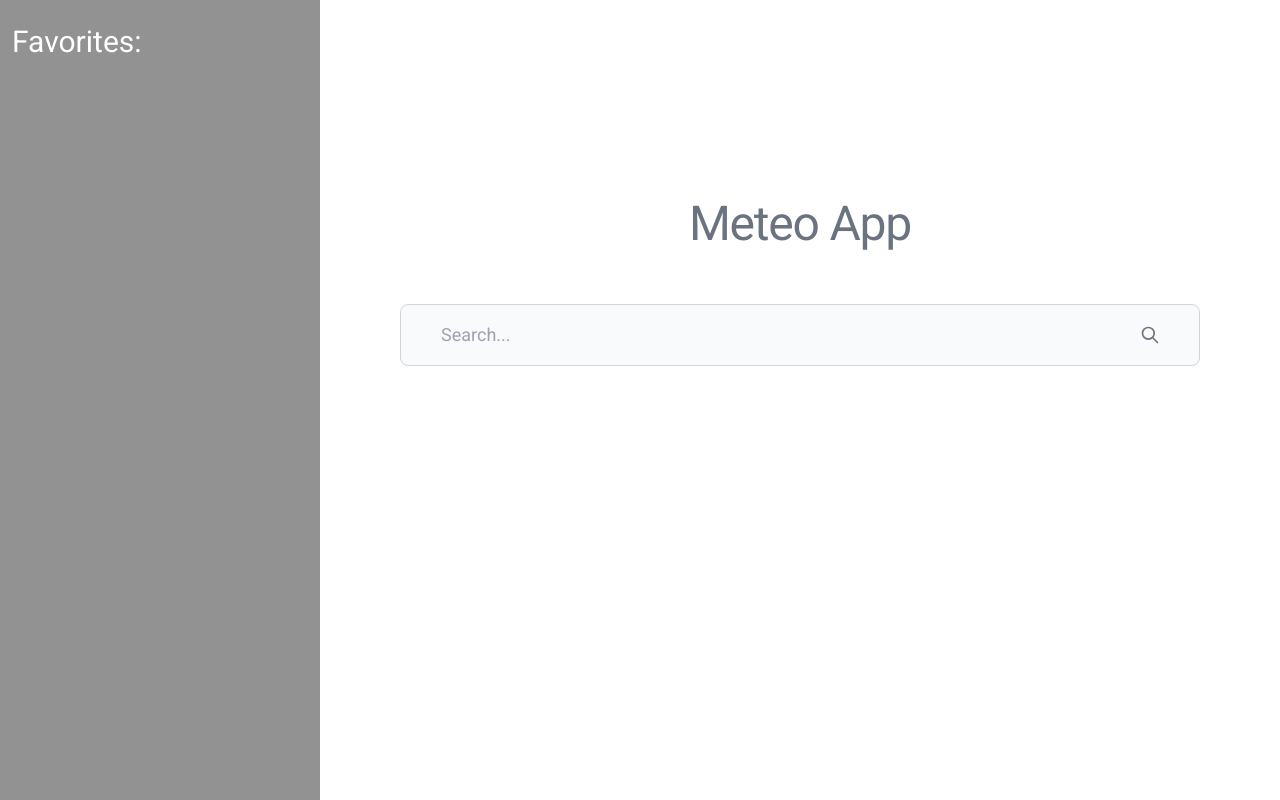
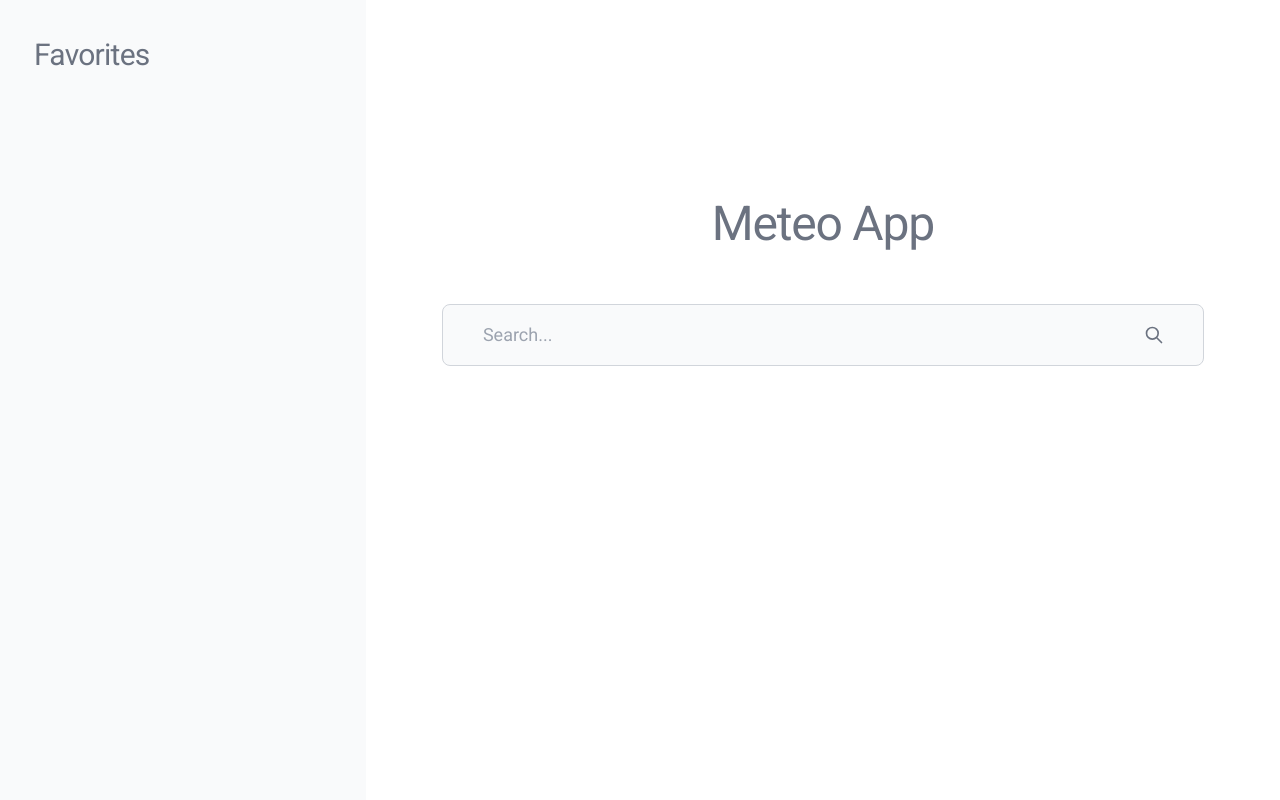
Before and after one commit to kristijan-kresic-hvar/meteoapp, a React (Vite) app: page / in a window 1280 px wide. Built offline with nearby package versions, Linux system fonts and the light colour scheme.

Commit message:
Upgraded sidebar ui

```diff
--- a/src/components/Sidebar/Sidebar.jsx
+++ b/src/components/Sidebar/Sidebar.jsx
@@ -14,49 +14,39 @@ const Sidebar = ({ title, favorites, onSelect }) => {
     const favoriteElements = useMemo(() => {
         return favorites.map((favorite) => (
             <li
-                className="text-md md:text-lg mb-5"
                 key={favorite.id}
             >
-                <button
+                <div
                     onClick={() => handleSelect(favorite)}
+                    class="flex items-center cursor-pointer p-2 text-base font-normal text-gray-900 rounded-lg hover:bg-gray-100 dark:hover:bg-gray-700"
                 >
-                    {favorite.name}
-                </button>
+                    <p class="ml-3 text-lg">{favorite.name}</p>
+                </div>
             </li>
         ))
     }, [favorites])
 
     return (
         <aside
-            className={`
-                ${styles.sidebar}
-                w-2/5
-                max-w-[320px]
-                min-w-[220px]
-                h-screen
-                bg-[#929292]
-                hidden
-                md:block
-                text-white
-            `
-            }
+            className="w-[40%] max-w-[400px] h-screen bg-gray-50 overflow-hidden hover:overflow-y-auto hidden lg:block"
+            ariaLabel="Sidebar"
         >
-            <div>
-                <h2
-                    className="text-xl md:text-2xl lg:text-3xl pt-6 pl-3"
+            <div class="flex items-center pl-2.5 mb-5">
+                <h4
+                    className="mb-4 ml-3 px-3 mt-10 text-3xl tracking-tight leading-none text-gray-500  lg:text-6x"
                 >
-                    {title}:
-                </h2>
-
-                {favorites.length > 0 && (
-                    <div>
-                        <ul
-                            className="pl-6 pt-6">
+                    Favorites
+                </h4>
+            </div>
+            {
+                favorites.length > 0 && (
+                    <div class="overflow-y-auto py-4 px-3 bg-gray-50 rounded">
+                        <ul class="space-y-2">
                             {favoriteElements}
                         </ul>
                     </div>
-                )}
-            </div>
+                )
+            }
         </aside>
     )
 }
```
